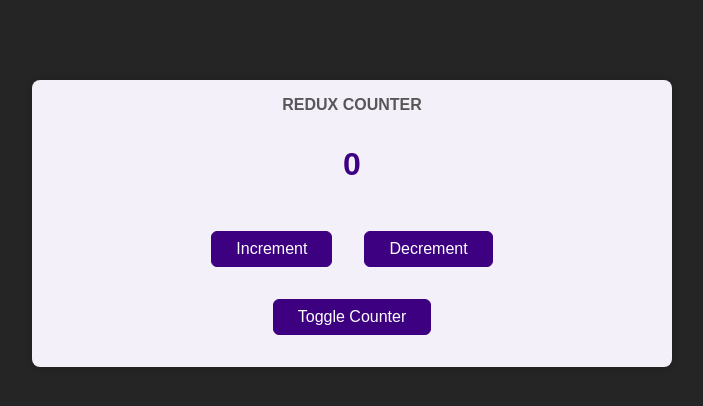
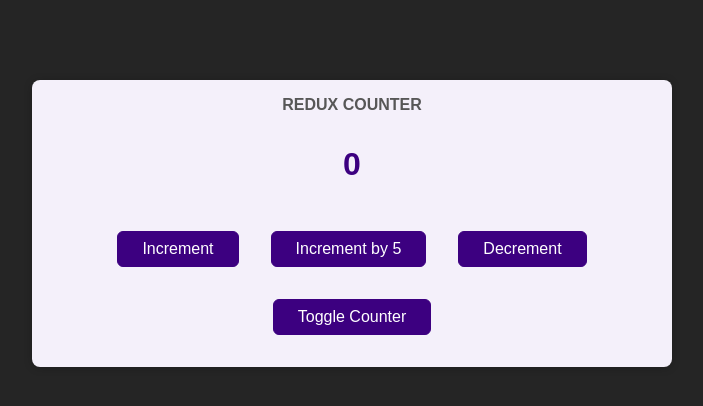
Before and after one commit to kamath7/React-Revisit, a React (Create React App) app in the folder redux-fresher/: page / in a window 1280 px wide. Shown: the top 406 px of the page, without its empty margins (288-991 px from the left). Built offline with nearby package versions, Linux system fonts and the light colour scheme.

Commit message:
adding another action with payload

```diff
--- a/redux-fresher/src/App.js
+++ b/redux-fresher/src/App.js
@@ -4,7 +4,7 @@ import CounterClass from './components/CounterClass';
 
 function App() {
   return (
-    <CounterClass />
+    <Counter />
   );
 }
 
--- a/redux-fresher/src/components/Counter.js
+++ b/redux-fresher/src/components/Counter.js
@@ -5,6 +5,9 @@ const Counter = () => {
   const counter = useSelector((state) => state.counter);
   const incrementHandler = () => {
     dispatch({ type: "increment" });
+  };
+  const increaseHanlder = () => {
+    dispatch({ type: "increase", payload: 5 });
   };
   const decrementHandler = () => {
     dispatch({ type: "decrement" });
@@ -17,6 +20,8 @@ const Counter = () => {
       <div className={classes.value}>{counter}</div>
       <div>
         <button onClick={incrementHandler}>Increment</button>
+        <button onClick={increaseHanlder}>Increment by 5</button>
+
         <button onClick={decrementHandler}>Decrement</button>
       </div>
       <button onClick={toggleCounterHandler}>Toggle Counter</button>
--- a/redux-fresher/src/store/index.js
+++ b/redux-fresher/src/store/index.js
@@ -5,6 +5,10 @@ const counterReducer = (state = { counter: 0 }, action) => {
     case "increment":
       return {
         counter: state.counter + 1,
+      };
+    case "increase":
+      return {
+        counter: state.counter + action.payload,
       };
     case "decrement":
       return {
```
